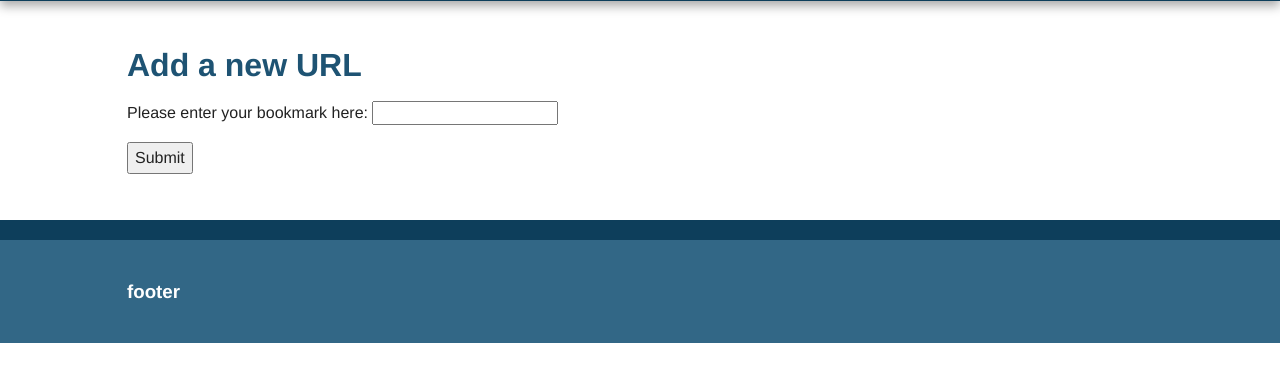
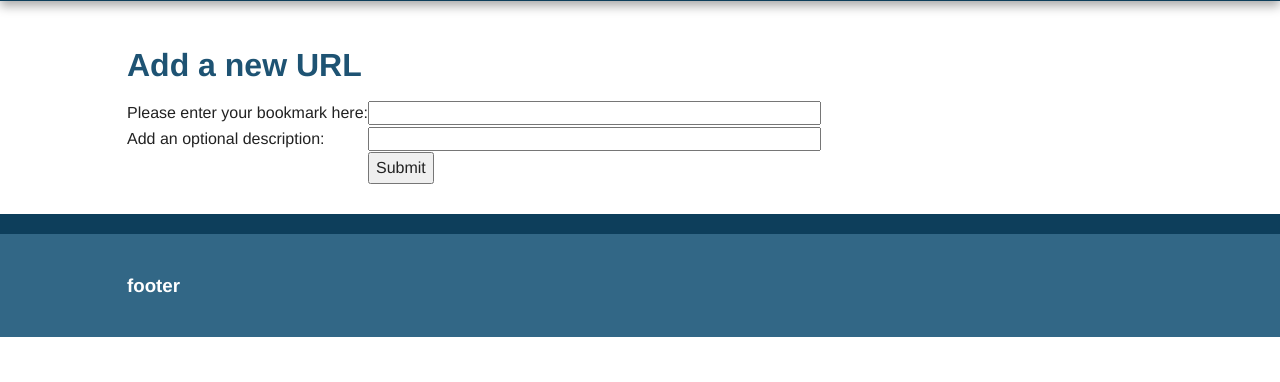
Before and after one commit to davidhammaker/thermos, a Flask app: page /add in a window 1280 px wide. Shown: the part 95-477 px from the top of the page. Run offline with Flask 2, Linux system fonts and the light colour scheme; some libraries are stand-ins or nearby versions.

Commit message:
Update 'add' form with validation and description
Employ 'forms.py' with its Flask WTF to provide two form fields: URL and
optional description.

```diff
--- a/thermos/templates/add.html
+++ b/thermos/templates/add.html
@@ -8,13 +8,21 @@ Thermos | Add a URL
     <section>
         <h1>Add a new URL</h1>
             <form action="" method="post">
-                <p>
-                    Please enter your bookmark here:
-                    <input type="text" name="url">
-                </p>
-                <p>
-                    <button type="submit">Submit</button>
-                </p>
+                {{form.hidden_tag()}}
+                <table>
+                    <tr>
+                        <td>Please enter your bookmark here:</td>
+                        <td>{{form.url(size = 50)}}</td>
+                    </tr>
+                    <tr>
+                        <td>Add an optional description:</td>
+                        <td>{{form.description(size = 50)}}</td>
+                    </tr>
+                    <tr>
+                        <td></td>
+                        <td><button type="submit">Submit</button></td>
+                    </tr>
+                </table>
             </form>
     </section>
 {% endblock %}
--- a/thermos/thermos.py
+++ b/thermos/thermos.py
@@ -1,5 +1,6 @@
 from datetime import datetime
 from flask import Flask, render_template, request, redirect, url_for, flash
+from forms import BookmarkForm  # Errors do not affect functionality. Everything behaves as expected.
 
 app = Flask(__name__)
 app.config['SECRET_KEY'] = b'\x97\x91yV\xa0\xd5\xdf\\\x1ad\xe3\xe5\x803\x01*\xd5\xa9\x9d]\xb0.\xeaX'
@@ -7,9 +8,10 @@ app.config['SECRET_KEY'] = b'\x97\x91yV\xa0\xd5\xdf\\\x1ad\xe3\xe5\x803\x01*\xd5
 bookmarks = []
 
 
-def store_bookmark(url):
+def store_bookmark(url, description):
     bookmarks.append(dict(
         url=url,
+        description=description,
         user="david",
         date=datetime.utcnow()
     ))
@@ -27,12 +29,14 @@ def index():
 
 @app.route('/add', methods=['GET', 'POST'])
 def add():
-    if request.method == "POST":
-        url = request.form['url']
-        store_bookmark(url)
-        flash("Stored bookmark '{}'".format(url))
+    form = BookmarkForm()
+    if form.validate_on_submit():
+        url = form.url.data
+        description = form.description.data
+        store_bookmark(url, description)
+        flash("Stored '{}'".format(description))
         return redirect(url_for('index'))
-    return render_template('add.html')
+    return render_template('add.html', form=form)
 
 
 @app.errorhandler(404)
```
